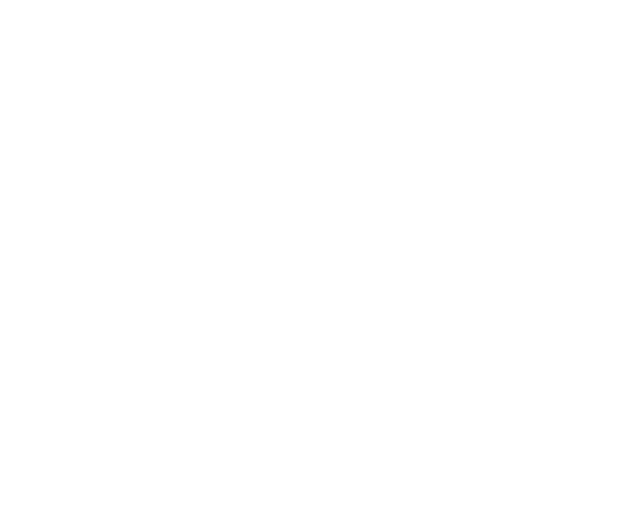
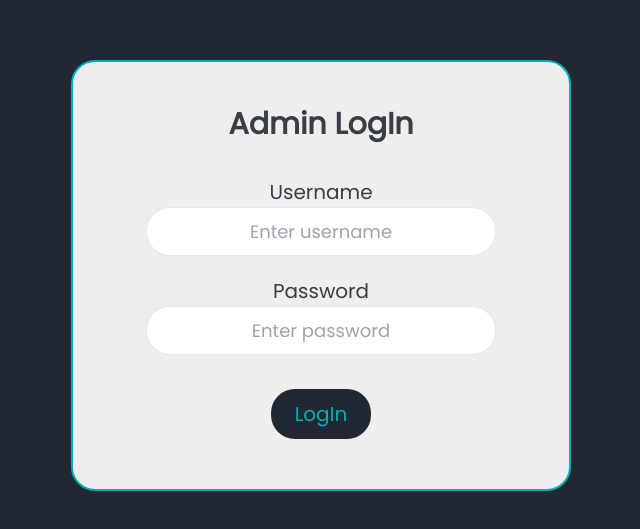
Before and after one commit to JAYAKANTHARUN/User_Authenticator, a React (Create React App) app in the folder client/: page /admin in a window 1280 px wide. Before the commit this address had no page. Shown: the part 125-654 px from the top of the page, without its empty margins (319-959 px from the left). Built offline with nearby package versions, Linux system fonts and the light colour scheme.

Commit message:
Added admin login

```diff
--- a/client/src/App.js
+++ b/client/src/App.js
@@ -8,6 +8,10 @@ import PrivateOut from './components/PrivateOut';
 import UpdateProfile from './components/UpdateProfile';
 import Landing from './components/Landing';
 import ChangePassword from './components/ChangePassword';
+import Admin from './components/Admin';
+import PrivateAdminIn from './components/PrivateAdminIn';
+import PrivateAdminOut from './components/PrivateAdminOut';
+import AdminHome from './components/AdminHome';
 
 import { BrowserRouter , Routes , Route } from 'react-router-dom'
 
@@ -25,6 +29,12 @@ function App() {
           <Route path='/login' element={<LogIn/>} />
           <Route path='/signup' element={<SignUp/>} />
         </Route>
+        <Route element={<PrivateAdminIn />}>
+          <Route path='/adminhome' element={<AdminHome/>} />
+        </Route>
+        <Route element={<PrivateAdminOut />}>
+          <Route path='/admin' element={<Admin/>} />
+        </Route>
       </Routes>
     </BrowserRouter>
   );
--- /dev/null
+++ b/client/src/components/Admin.jsx
@@ -0,0 +1,44 @@
+import React, { useState } from 'react'
+import { useNavigate } from 'react-router-dom'
+
+
+const Admin = () => {
+
+    const navigate = useNavigate()
+
+    const [username, setusername] = useState('')
+    const [password, setpassword] = useState('')
+
+    const handleadminlogin = async() => {
+        let result = await fetch('http://127.0.0.1:4000/adminlogin', {
+            method: 'POST',
+            headers: {
+                'Content-Type': 'application/json',
+            },
+            body: JSON.stringify({ username, password }),
+        })
+        result = await result.json()
+        if (result.result === 'admin present') {
+            localStorage.setItem("admin", username)
+            navigate('/adminhome')
+        }
+        else {
+            alert(result.result)
+        }
+    }
+
+    return (
+        <div className='flex justify-center items-center h-[100vh] color4bg '>
+            <div className='color1bg border-[2px] border-[#00ADB5] rounded-3xl sm:p-[40px] p-[20px] text-center sm:w-[500px] w-[290px]'>
+                <h1 className='color3 font-poppins text-[30px] font-bold mb-[30px]'>Admin LogIn</h1>
+                <h1 className='color3 font-poppins text-[20px] mt-[10px] '>Username</h1>
+                <input className='focus:ring-[1px] focus:ring-[#00ADB5] outline-none font-poppins text-center text-[18px] border-[1px] p-[10px] sm:w-[350px] w-[250px] rounded-3xl ' value={username} onChange={(e) => { setusername(e.target.value) }} type="text" placeholder='Enter username' />
+                <h1 className='color3 font-poppins text-[20px] mt-[20px] '>Password</h1>
+                <input className='focus:ring-[1px] focus:ring-[#00ADB5] outline-none font-poppins text-center text-[18px] border-[1px] p-[10px] sm:w-[350px] w-[250px] rounded-3xl ' value={password} onChange={(e) => { setpassword(e.target.value) }} type="password" placeholder='Enter password' /><br /><br />
+                <button className='text-[#FFF5E0] font-poppins sm:text-[20px] text-[18px] color4bg color2 transition-all duration-100 ease-in-out hover:scale-105 hover:color3bg w-[100px] py-[10px] rounded-3xl my-[10px] ' onClick={handleadminlogin}>LogIn</button>
+            </div>
+        </div>
+    )
+}
+
+export default Admin
--- /dev/null
+++ b/client/src/components/AdminHome.jsx
@@ -0,0 +1,9 @@
+import React from 'react'
+
+const AdminHome = () => {
+  return (
+    <div>AdminHome</div>
+  )
+}
+
+export default AdminHome
--- /dev/null
+++ b/client/src/components/PrivateAdminIn.jsx
@@ -0,0 +1,10 @@
+import React from 'react'
+import { Navigate, Outlet } from 'react-router-dom';
+
+const PrivateAdminIn = () => {
+    const admin = localStorage.getItem('admin');
+
+    return admin ? <Outlet /> : <Navigate to='/admin' />
+}
+
+export default PrivateAdminIn
--- /dev/null
+++ b/client/src/components/PrivateAdminOut.jsx
@@ -0,0 +1,10 @@
+import React from 'react'
+import { Navigate, Outlet } from 'react-router-dom';
+
+const PrivateAdminOut = () => {
+    const admin = localStorage.getItem('admin');
+
+    return !admin ? <Outlet /> : <Navigate to='/adminhome' />
+}
+
+export default PrivateAdminOut
--- a/client/src/components/PrivateIn.jsx
+++ b/client/src/components/PrivateIn.jsx
@@ -6,7 +6,7 @@ const PrivateIn = () => {
 
     const user = localStorage.getItem('user');
 
-    return user ? <Outlet /> : <Navigate to='/' />
+    return user ? <Outlet /> : <Navigate to='/login' />
 }
 
 export default PrivateIn
```
Also changed, not shown: 1 other file (tests, documents, lock files or other folders).
